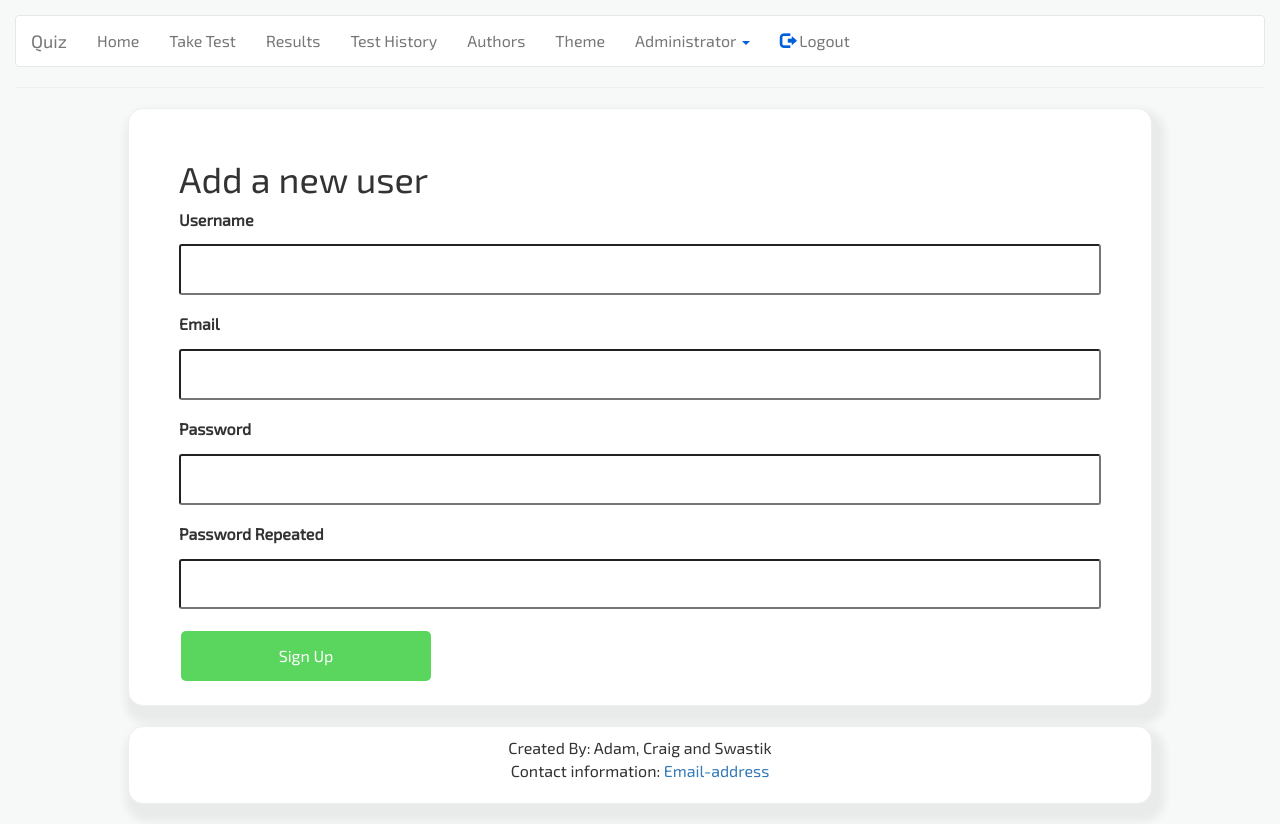
After one commit to quasarswastik/CITS3403_Project-2, a Flask app: page /add_users/ in a window 1280 px wide. The commit adds this page. Run offline with Flask 2, Linux system fonts and the light colour scheme; the visitor is signed in with stand-in values (Sample User, id 1); data comes from the database, SQL or seed files in the repository; some libraries are stand-ins or nearby versions.

Commit message:
added New User page for admins

```diff
--- a/app/routes.py
+++ b/app/routes.py
@@ -114,7 +114,7 @@ def login():
 @app.route('/logout')
 def logout():
     logout_user()
-    return redirect(url_for('index'))
+    return redirect(url_for('login'))
 
 
 @app.route('/register', methods=['GET', 'POST'])
@@ -158,6 +158,19 @@ def add_set():
         return redirect(url_for('add_set'))
     return render_template('add_set.html', title = 'Add Question Sets', form = form)
 
+@app.route('/add_users/', methods=['GET', 'POST'])
+@login_required
+def add_users():
+    form = RegistrationForm()
+    if form.validate_on_submit():
+        new_user = User(username = form.username.data, email=form.email.data, admin = False)
+        new_user.set_password(form.password.data)
+        db.session.add(new_user)
+        db.session.commit()
+        flash('New User, {}, has been successfully created!'.format(form.username.data))
+        return redirect(url_for('add_users'))
+
+    return render_template('admin_add_users.html', title = 'Add User', form = form)
 
 @app.route('/results', methods=['GET', 'POST'])
 def results():
--- a/app/templates/add_set.html
+++ b/app/templates/add_set.html
@@ -2,7 +2,7 @@
 
 {% block content %}
     <h1>Hi Administrator: {{current_user.username}} </h1>
-    <p>In this page, you will be able to edit and add questions</p>
+    <p>In this page, you will be able to add new question sets, and attach questions to it</p>
     <form action="" method="POST">
         {{ form.hidden_tag() }}
         <p>
--- /dev/null
+++ b/app/templates/admin_add_users.html
@@ -0,0 +1,39 @@
+{% extends "base.html" %}
+
+{% block content %}
+    <h1>Add a new user</h1>
+    <form action="" method="POST">
+        {{ form.hidden_tag() }}
+        <p>
+            {{ form.username.label }}<br>
+            {{ form.username(size=32) }}<br>
+            {% for error in form.username.errors %}
+            <span style="color: red;">[{{ error }}]</span>
+            {% endfor %}
+        </p>
+        <p>
+            {{ form.email.label }}<br>
+            {{ form.email(size=64) }}<br>
+            {% for error in form.email.errors %}
+            <span style="color: red;">[{{ error }}]</span>
+            {% endfor %}
+        </p>
+        <p>
+            {{ form.password.label }}<br>
+            {{ form.password(size=32) }}<br>
+            {% for error in form.password.errors %}
+            <span style="color: red;">[{{ error }}]</span>
+            {% endfor %}
+        </p>
+        <p>
+            {{ form.password_2.label }}<br>
+            {{ form.password_2(size=32) }}<br>
+            {% for error in form.password_2.errors %}
+            <span style="color: red;">[{{ error }}]</span>
+            {% endfor %}
+        </p>
+        <p>
+            {{ form.submit() }}
+        </p>
+    </form>
+{% endblock %}
--- a/app/templates/base.html
+++ b/app/templates/base.html
@@ -42,16 +42,27 @@
                     <li><a href="{{ url_for('theme') }}" class="nav-link">Theme</a></li>
 
                     {% if current_user.admin %}
-                    <li><a href="{{ url_for('admin_page') }}" class="nav-link">Admin: Add Questions</a></li>
-                    <li><a href="{{ url_for('add_set') }}" class="nav-link">Admin: Add Question Sets</a></li>
+                    <li class="dropdown">
+                        <a class="dropdown-toggle" data-toggle="dropdown" href="#">Administrator
+                        <span class="caret"></span></a>
+
+                        <ul class="dropdown-menu">
+                            <li><a href="{{ url_for('admin_page') }}" class="nav-link">Add Questions</a></li>
+                            <li><a href="{{ url_for('add_set') }}" class="nav-link">Add Question Sets</a></li>
+                            <li><a href="{{ url_for('add_users') }}" class="nav-link">Add User</a></li>
+                        </ul>
+                    </li>
                     {% endif %}
 
                     {% if current_user.is_anonymous %}
-                    <li><a href="{{ url_for('login') }}" class="nav-link">Login</a></li>
+                    <!-- <li><a href="{{ url_for('login') }}" class="nav-link">Login</a></li> -->
+                    <li><a href="{{ url_for('login') }}" class="nav-link"><span class="glyphicon glyphicon-log-in"></span>  Login</a></li>
                     {% else %}
-                    <li><a href="{{ url_for('logout') }}" class="nav-link">Logout</a></li>
+                    <!-- <li><a href="{{ url_for('logout') }}" class="nav-link">Logout</a></li> -->
+                    <li><a href="{{ url_for('logout') }}" class="nav-link"><span class="glyphicon glyphicon-log-out"></span>  Logout</a></li>
                     {% endif %}
-               </ul>
+
+                </ul>
             </div>
         </nav>
 
```
